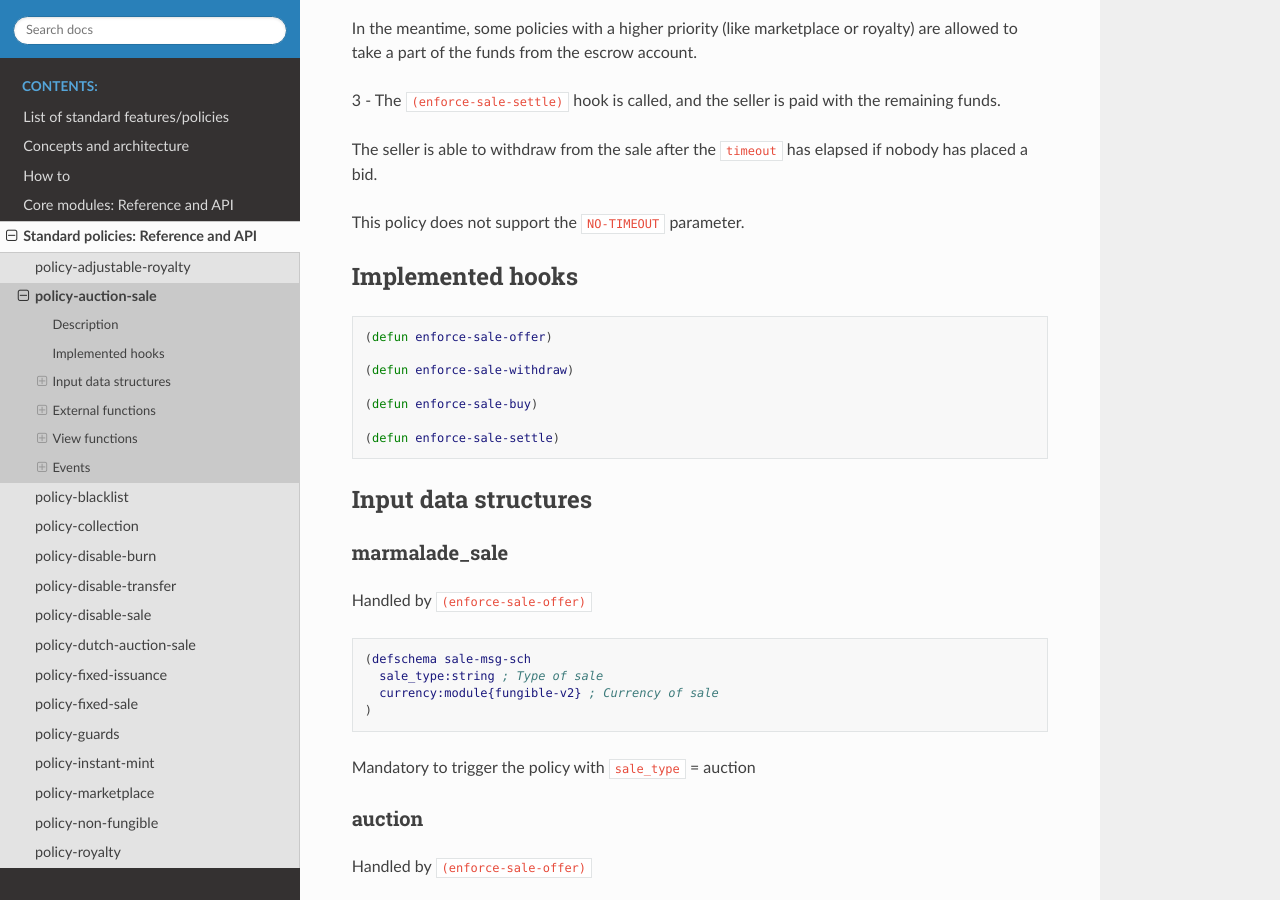
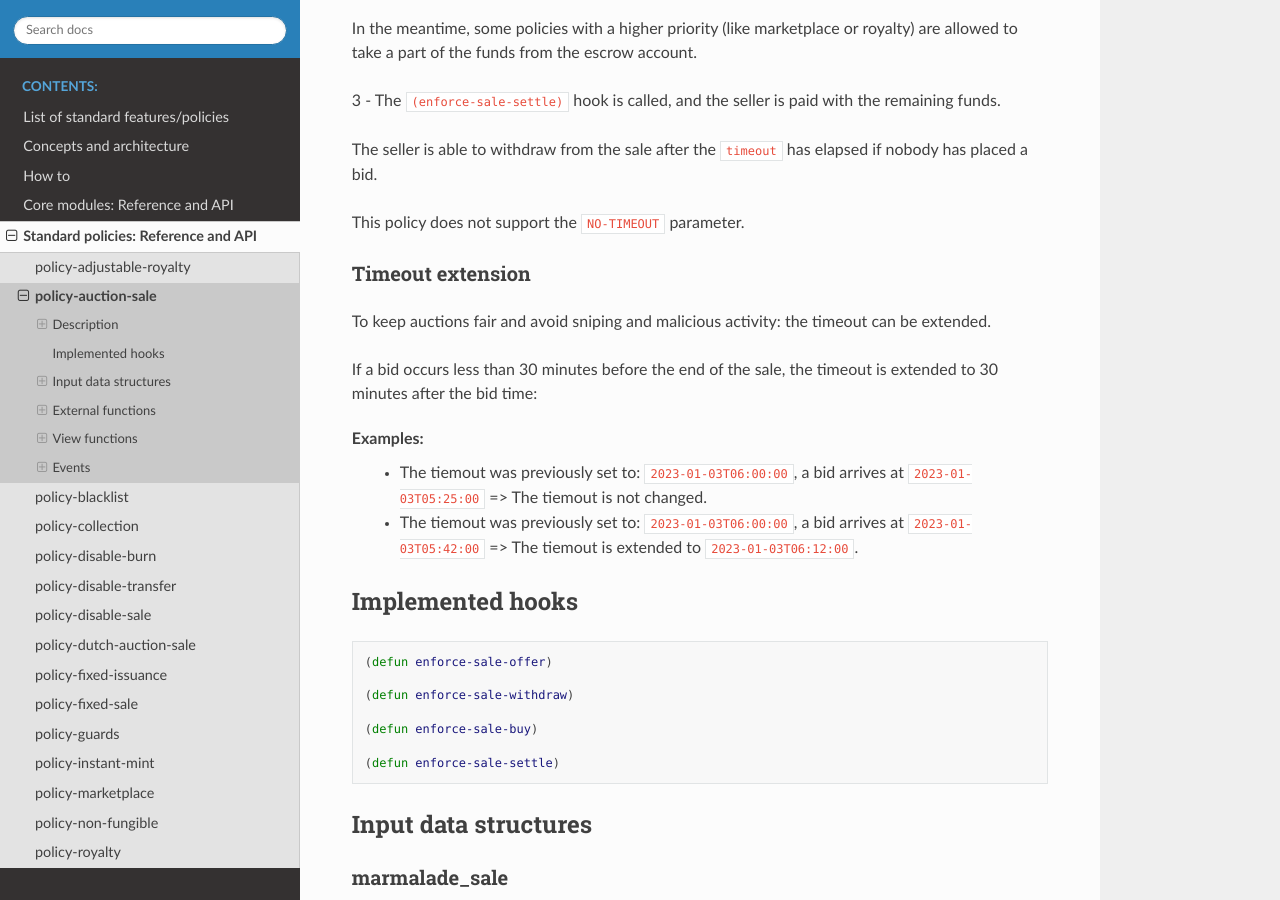
Before and after one commit to Marmalade-NG/marmalade-ng, a Sphinx documentation site: the page built from doc/source/policy-auction-sale.rst, in a window 1280 px wide and 900 px high, scrolled down 723 px. Built offline with Sphinx 7.4.7 and the Read the Docs theme 2.0.0, drawn with Linux system fonts in a browser that asks for light colours.

Commit message:
Auctions timeout extensions

```diff
--- a/doc/source/policy-auction-sale.rst
+++ b/doc/source/policy-auction-sale.rst
@@ -32,8 +32,21 @@ to take a part of the funds from the escrow account.
 
 The seller is able to withdraw from the sale after the ``timeout`` has elapsed if nobody has placed a bid.
 
+This policy does not support the ``NO-TIMEOUT`` parameter.
 
-This policy does not support the ``NO-TIMEOUT`` parameter.
+Timeout extension
+~~~~~~~~~~~~~~~~~
+To keep auctions fair and avoid sniping and malicious activity: the timeout can be extended.
+
+If a bid occurs less than 30 minutes before the end of the sale, the timeout is extended to 30 minutes after the bid time:
+
+Examples:
+  - The tiemout was previously set to: ``2023-01-03T06:00:00``, a bid arrives at ``2023-01-03T05:25:00`` => The tiemout is not changed.
+  - The tiemout was previously set to: ``2023-01-03T06:00:00``, a bid arrives at ``2023-01-03T05:42:00`` => The tiemout is extended to ``2023-01-03T06:12:00``.
+
+
+
+
 
 Implemented hooks
 ^^^^^^^^^^^^^^^^^
```
Also changed, not shown: 2 other files.
